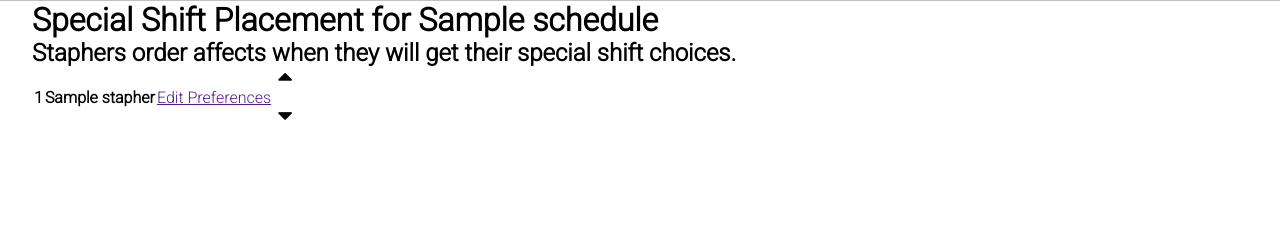
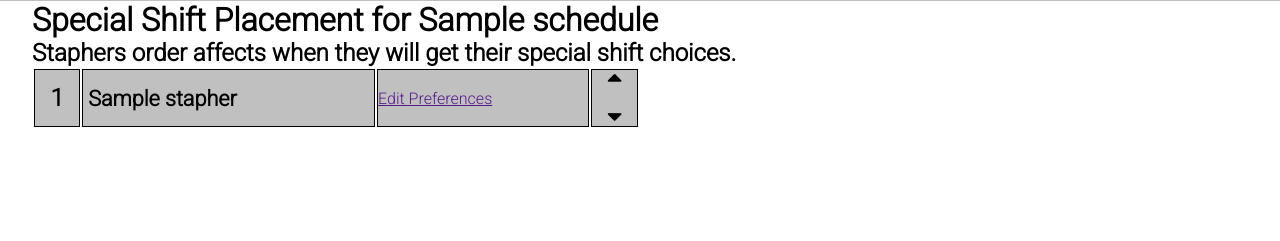
Before and after one commit to natelohn/staphd, a Django app: template schedules/templates/schedules/rank.html in a window 1280 px wide. Shown: the part 59-300 px from the top of the page. Run offline with Django 3.2, Linux system fonts and the light colour scheme; the template is opened without the code that fills it: most values are stand-ins (such as "Sample title", 1, 10 or a date in 2020); some libraries are stand-ins or nearby versions.

Commit message:
special shift placement

```diff
--- a/schedules/static/css/special_shift.css
+++ b/schedules/static/css/special_shift.css
@@ -10,7 +10,7 @@
 	font-size: 1.5em;
 }
 
-#ranking_table_data {
+#ranking_table td{
 	border: 1px;
 	border-color: black;
 	border-style: solid;
--- a/templates/sections/nav.html
+++ b/templates/sections/nav.html
@@ -15,6 +15,7 @@
 	<link rel="stylesheet" href="{% static 'css/shift_set.css' %}">
 	<link rel="stylesheet" href="{% static 'css/ratio.css' %}">
 	<link rel="stylesheet" href="{% static 'css/cover.css' %}">
+	<link rel="stylesheet" href="{% static 'css/special_shift.css' %}">
 	<link rel="stylesheet" href="https://cdnjs.cloudflare.com/ajax/libs/font-awesome/4.7.0/css/font-awesome.min.css">
 	<script src="https://ajax.googleapis.com/ajax/libs/jquery/1.11.2/jquery.min.js"></script>
 {% endblock %}
```
